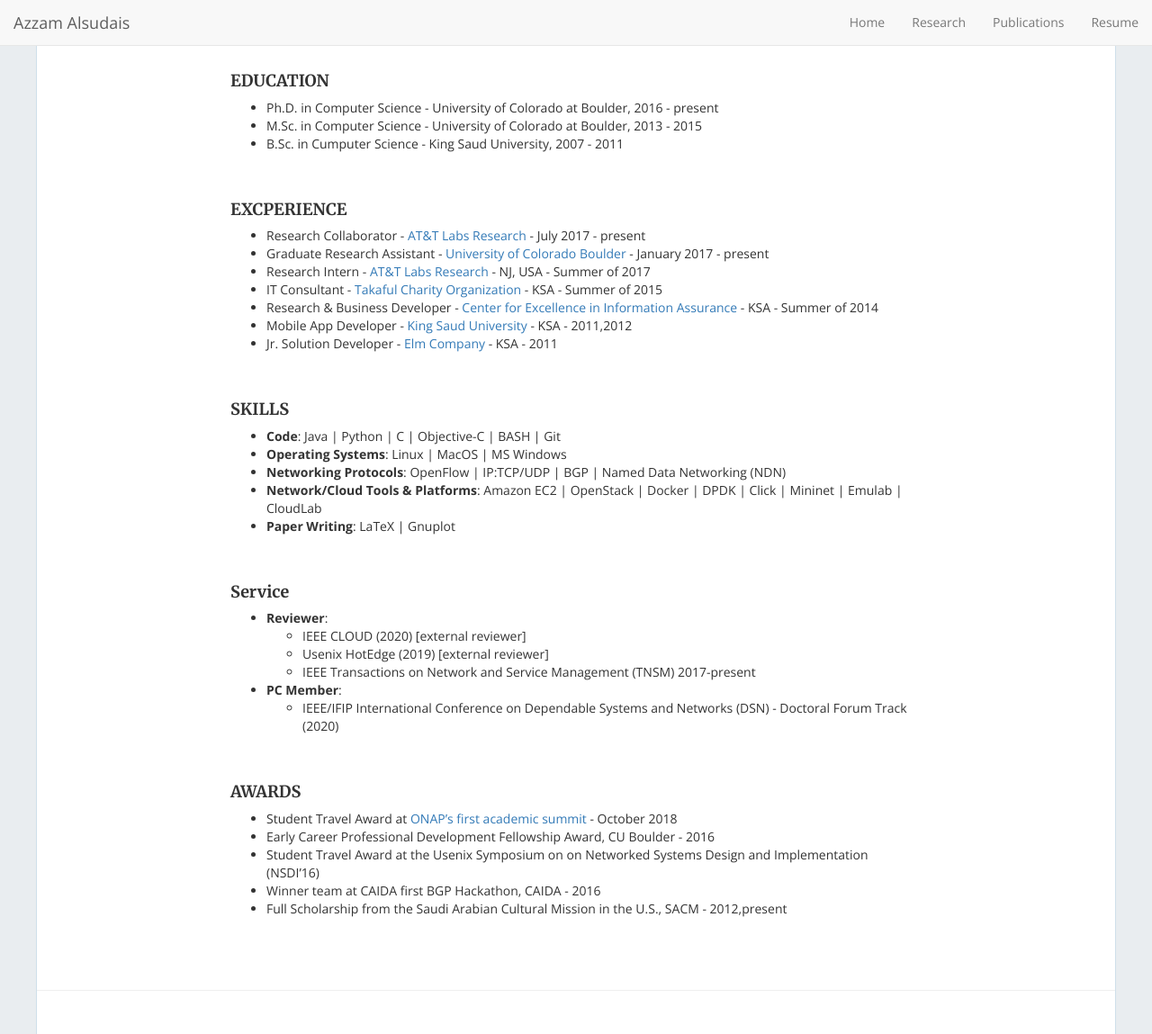
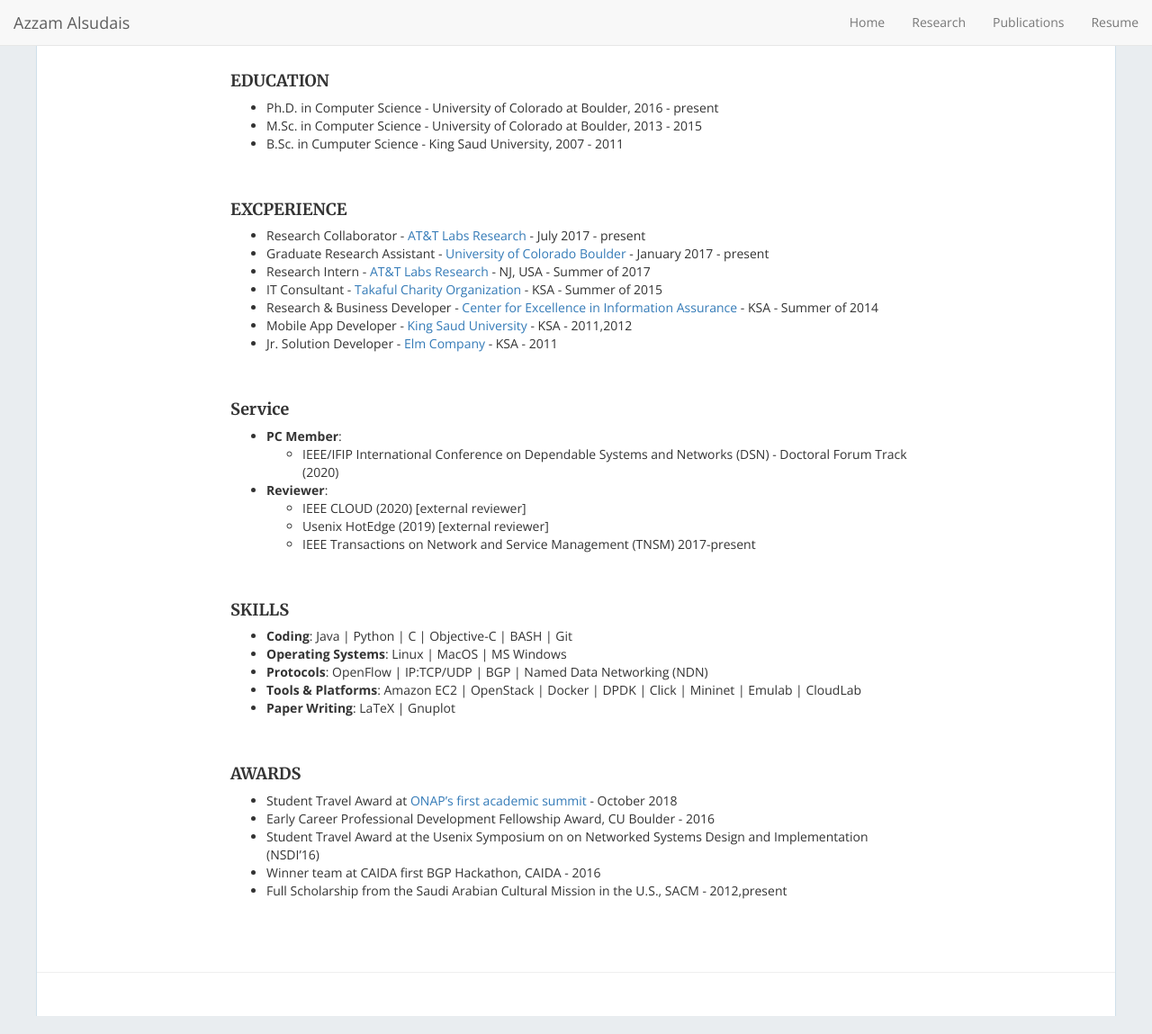
Before and after one commit to aalsudais/aalsudais.github.io, a Jekyll site: the page built from _pages/resume.md, in a window 1280 px wide and 1149 px high. Shown: the whole window at 90% size. Built offline with Jekyll 4.4.1, drawn with Linux system fonts in a browser that asks for light colours; nearby versions of some CDN libraries.

Commit message:
updated order

```diff
--- a/_pages/resume.md
+++ b/_pages/resume.md
@@ -28,26 +28,27 @@ permalink: /resume
 
 &nbsp;
 
+#### Service
+
+- **PC Member**:
+  - IEEE/IFIP International Conference on Dependable Systems and Networks (DSN) - Doctoral Forum Track (2020)
+- **Reviewer**:
+  - IEEE CLOUD (2020) [external reviewer]
+  - Usenix HotEdge (2019) [external reviewer]
+  - IEEE Transactions on Network and Service Management (TNSM) 2017-present
+
+&nbsp;
+
 #### SKILLS
 
-- **Code**: Java \| Python \| C \| Objective-C \| BASH \| Git
+- **Coding**: Java \| Python \| C \| Objective-C \| BASH \| Git
 - **Operating Systems**: Linux \| MacOS \| MS Windows
-- **Networking Protocols**: OpenFlow \| IP:TCP/UDP \| BGP \| Named Data Networking (NDN)
-- **Network/Cloud Tools & Platforms**: Amazon EC2 \| OpenStack \| Docker \| DPDK \| Click \| Mininet \| Emulab \| CloudLab
+- **Protocols**: OpenFlow \| IP:TCP/UDP \| BGP \| Named Data Networking (NDN)
+- **Tools & Platforms**: Amazon EC2 \| OpenStack \| Docker \| DPDK \| Click \| Mininet \| Emulab \| CloudLab
 - **Paper Writing**: LaTeX \| Gnuplot
 
 &nbsp;
 
-#### Service
-
-- **Reviewer**:
-  - IEEE CLOUD (2020) [external reviewer]
-  - Usenix HotEdge (2019) [external reviewer]
-  - IEEE Transactions on Network and Service Management (TNSM) 2017-present
-- **PC Member**:
-  - IEEE/IFIP International Conference on Dependable Systems and Networks (DSN) - Doctoral Forum Track (2020)
-
-&nbsp;
 
 #### AWARDS
 
```
